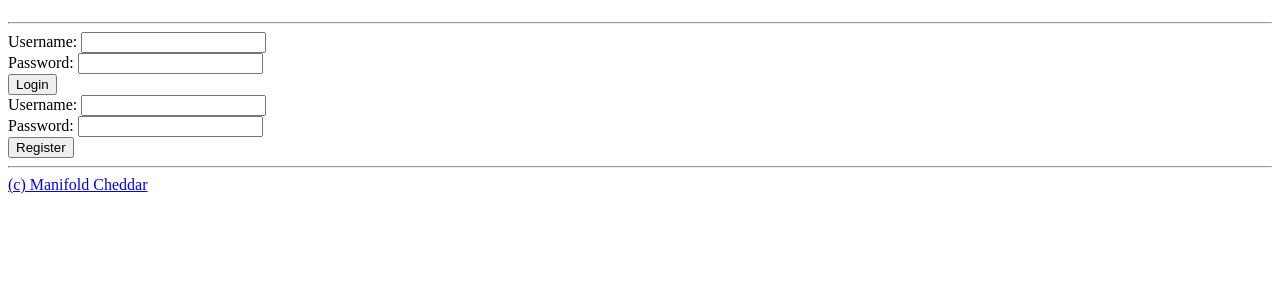
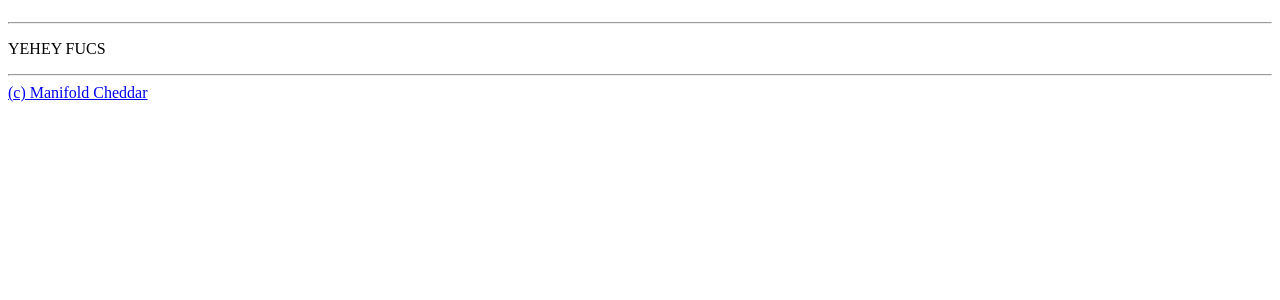
Before and after one commit to DarkPotatoKing/cs-191-192-repo, a Django app: template 05-Implementation/SetTayoNgDate/std/templates/std/home.html in a window 1280 px wide. Shown: the part 58-358 px from the top of the page. Run offline with Django 3.2, Linux system fonts and the light colour scheme; the template is opened without the code that fills it, so the values that code supplies are empty.

Commit message:
added webpages

```diff
--- a/05-Implementation/SetTayoNgDate/std/templates/std/home.html
+++ b/05-Implementation/SetTayoNgDate/std/templates/std/home.html
@@ -128,30 +128,7 @@ Section 8 – Interpretation.
     </header>
   	<hr>
   		<main>
-  			  <form action="" method="post">
-			  {% csrf_token %}
-			  	<label for="uname">Username: </label>
-			  	<input id="uname" type="text" name="uname" value="{{ uname }}">
-			  	<br>
-			  	<label for="passw">Password: </label>
-			  	<input id="passw" type="password" name="passw" value="{{ passw }}">
-			  	<!-- add more credentials here -->
-			  	<br>
-			  	<button type="submit">Login</button>
-			  </form>
-
-			  <form action="login/" method="post">
-			  {% csrf_token %}
-			  	<label for="uname">Username: </label>
-			  	<input id="uname" type="text" name="uname" value="{{ uname }}">
-			  	<br>
-			  	<label for="passw">Password: </label>
-			  	<input id="passw" type="password" name="passw" value="{{ passw }}">
-			  	<!-- add more credentials here -->
-			  	<br>
-			  	<button type="submit">Register</button>
-			  </form>
-
+  			  <p> YEHEY FUCS</p>
 
   		</main>
   	<hr>
--- a/05-Implementation/SetTayoNgDate/std/urls.py
+++ b/05-Implementation/SetTayoNgDate/std/urls.py
@@ -5,5 +5,6 @@ from . import views
 urlpatterns = [
     url(r'^login/$', views.login, name='login'),
     url(r'^register/$', views.register, name='register'),
+    url(r'^home/$', views.home, name='home'),
     url(r'^$', views.index, name='index'),
 ]
```
Also changed, not shown: 05-Implementation/SetTayoNgDate/std/templates/std/login.html (+8 -0 lines), 05-Implementation/SetTayoNgDate/std/views.py (+13 -1 lines), 05-Implementation/SetTayoNgDate/db.sqlite3, 6 other files.
